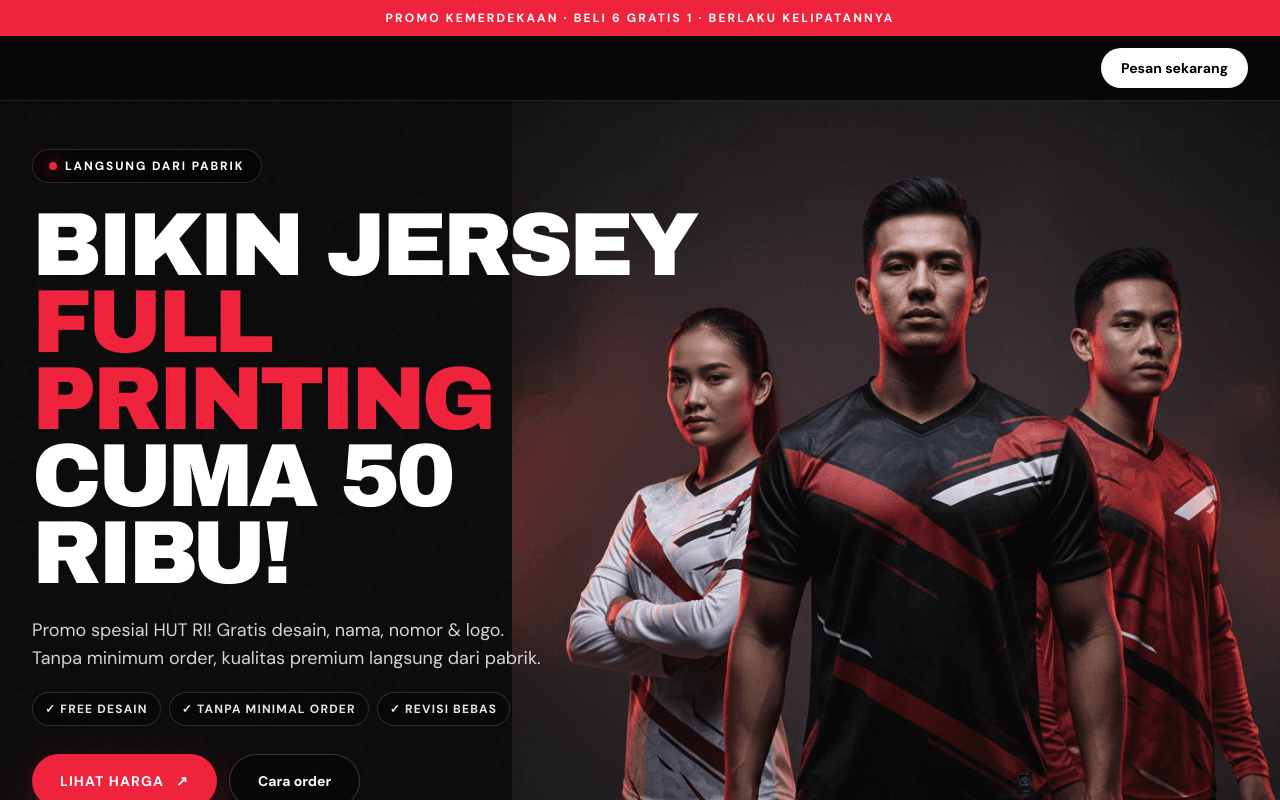
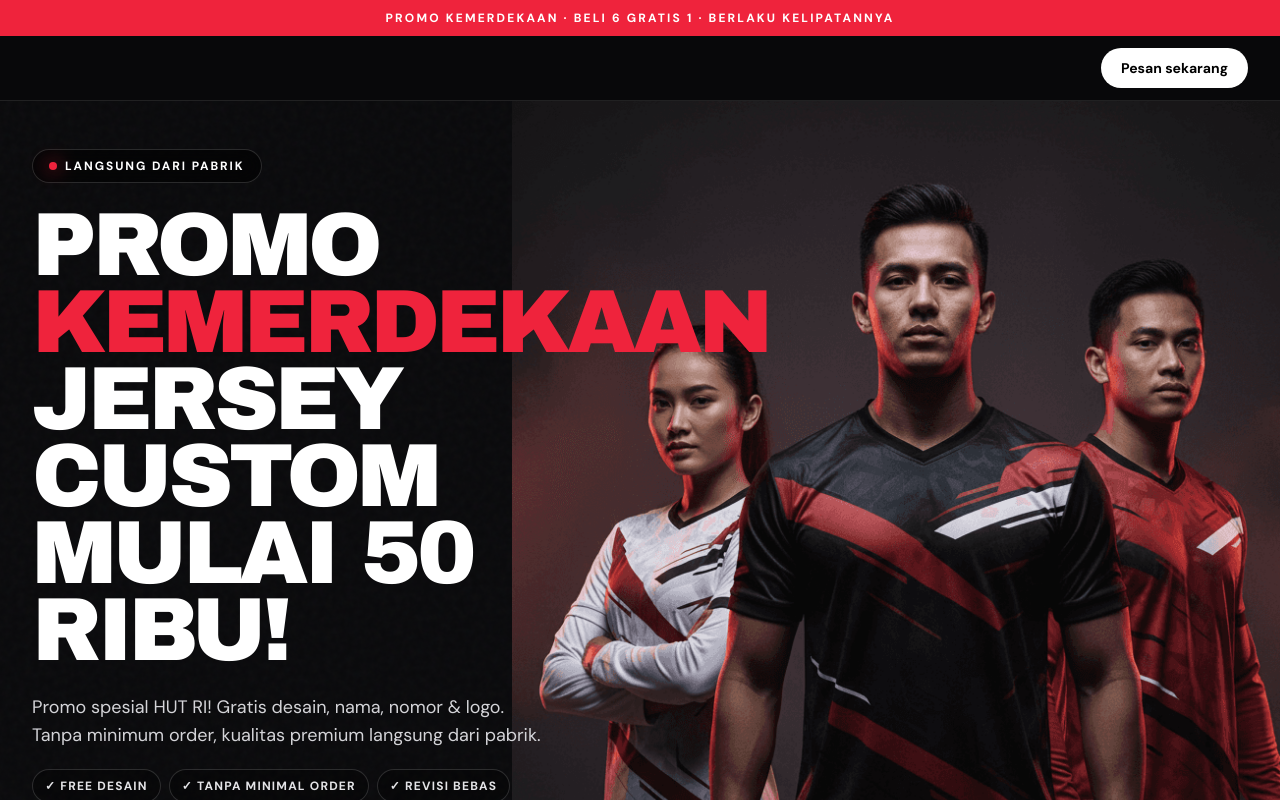
Before and after one commit to ersetdigital-sudo/tntsport, a Next.js app: page /promo-bulan-ini in a window 1280 px wide. Shown: the top 800 px of the page. Built offline with nearby package versions, Linux system fonts and the light colour scheme; no server answers; the database is empty; a web font is replaced by a local one.

Commit message:
feat(promo): hero headline to PROMO KEMERDEKAAN / JERSEY CUSTOM / MULAI 50 RIBU

```diff
--- a/app/promo-bulan-ini/page.tsx
+++ b/app/promo-bulan-ini/page.tsx
@@ -176,9 +176,10 @@ export default async function PromoBulanIniPage() {
                 Langsung dari pabrik
               </div>
               <h1 className="pdisplay max-w-3xl text-[clamp(3.25rem,7vw,6.35rem)] uppercase leading-[.86] text-white">
-                Bikin jersey<br />
-                <span className="text-[#ef233c]">full printing</span>
-                <br />cuma 50 ribu!
+                Promo<br />
+                <span className="text-[#ef233c]">Kemerdekaan</span><br />
+                Jersey custom<br />
+                mulai 50 ribu!
               </h1>
               <p className="mt-6 max-w-lg text-base leading-relaxed text-zinc-300 sm:text-lg">
                 Promo spesial HUT RI! Gratis desain, nama, nomor &amp; logo. Tanpa minimum order, kualitas premium langsung dari pabrik.
```
